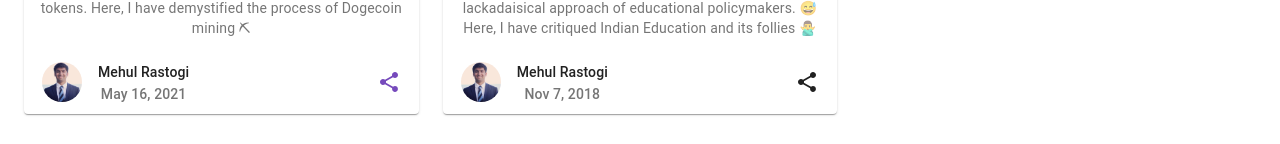
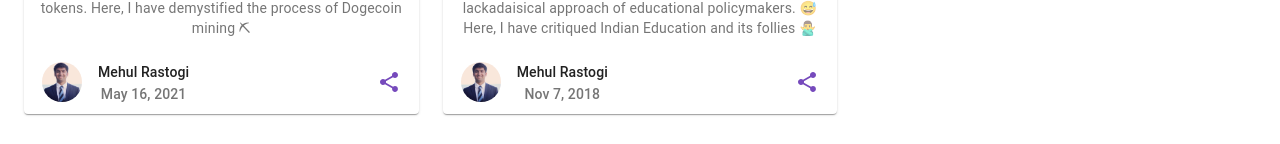
Before and after one commit to Mehul20/ZestByMehul, a React (Create React App) app: page / in a window 1280 px wide. Shown: the part 992-1136 px from the top of the page. Built offline with nearby package versions, Linux system fonts and the light colour scheme.

Commit message:
Icons Added and modified

```diff
--- a/src/App.js
+++ b/src/App.js
@@ -133,7 +133,6 @@ function App() {
                   </Box>
                 </Box>
 
-
                 <Box>
                 <Link href="https://www.linkedin.com/shareArticle?mini=true&url=https%3A//www.mehulrastogi.com/blog/dogemining/&title=Doge%20Mining&summary=Mining%20serves%20two%20purposes%3A%20To%20create%20new%20coins%20and%20to%20maintain%20a%20log%20of%20all%20transactions%20of%20existing%20digital%20tokens.%20%0AHere,%20I%20have%20demystified%20the%20process%20of%20Dogecoin%20mining.&source=" target="_blank" style={{ textDecoration: 'none' }}>  <ShareIcon /> </Link>
                 </Box>
@@ -176,7 +175,7 @@ function App() {
                   </Box>
                 </Box>
                 <Box>
-                  <ShareIcon />
+                <Link href="https://www.linkedin.com/shareArticle?mini=true&url=https://www.mehulrastogi.com/blog/educationtoday/" target="_blank" style={{ textDecoration: 'none' }}>  <ShareIcon /> </Link>
                 </Box>
               </CardActions>
             </Card>
```
